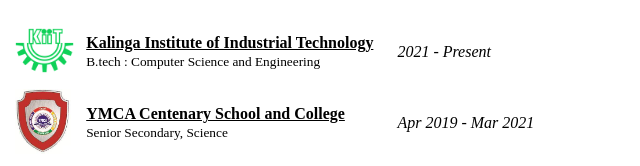
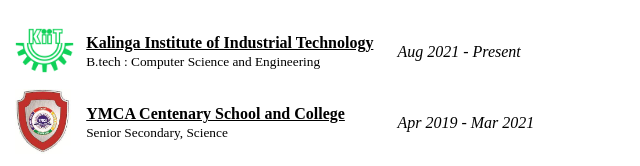
Before and after one commit to jaiswalchitransh/My-FIRST-HTML, a plain HTML site: page index.html in a window 1280 px wide. Shown: the part 267-433 px from the top of the page, 4-644 px from the left. Drawn offline with Linux system fonts and the light colour scheme.

Commit message:
Update index.html

```diff
--- a/index.html
+++ b/index.html
@@ -44,7 +44,7 @@
                             <td><b> <u>Kalinga Institute of Industrial Technology</u></b> <br>
                                 <small> B.tech : Computer Science and Engineering </small></td>
                             <td></td>
-                            <td><i>2021 - Present </i></td>
+                            <td><i>Aug 2021 - Present </i></td>
                         </tr>
 
                         <tr>
```
